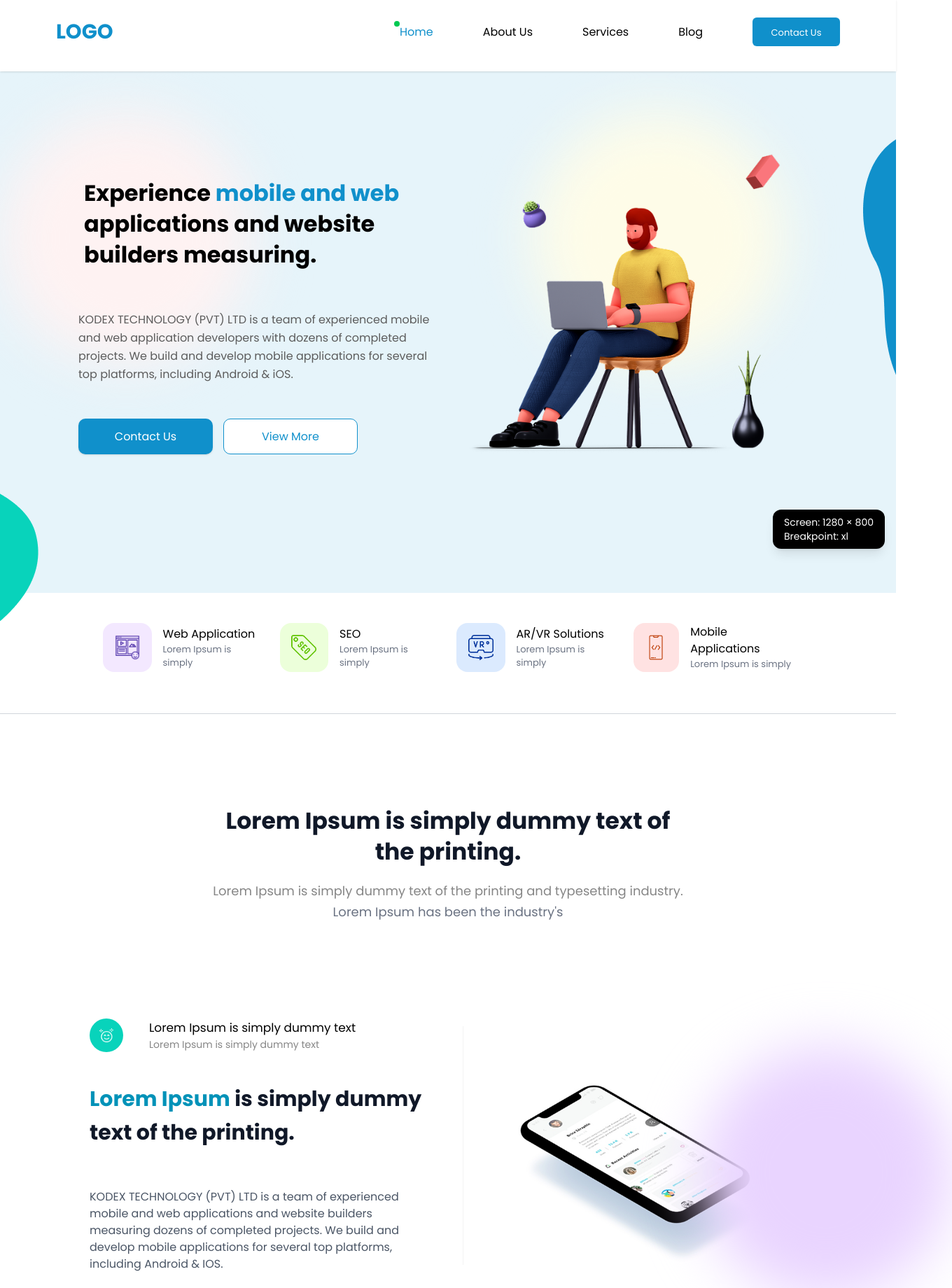
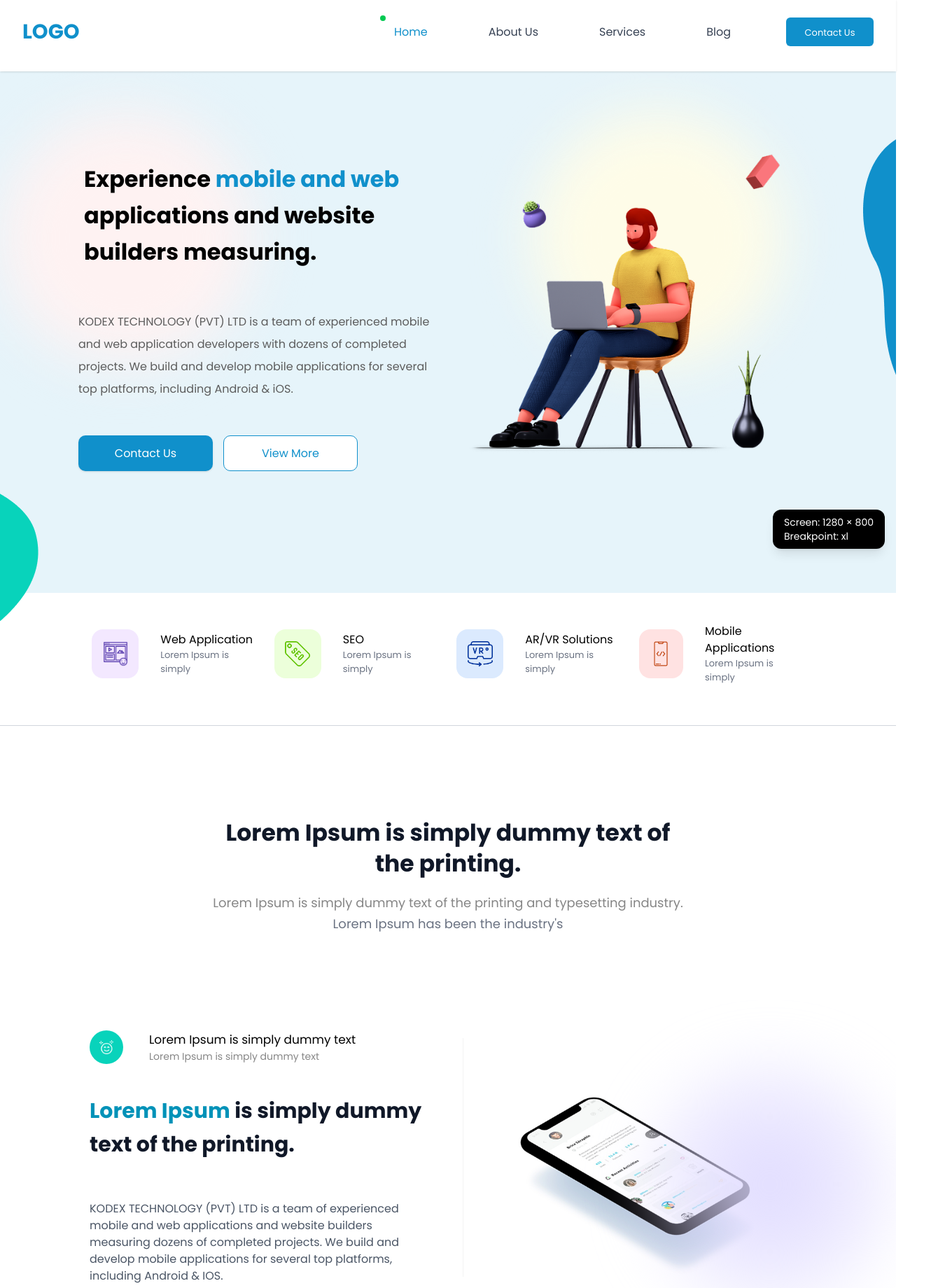
Before and after one commit to ravindu-kandawela1205/first-pro, a React (Vite) app: page / in a window 1280 px wide. Shown: the top 1840 px of the page at 70% size, 1360 px wide, since content can reach past the window. Built offline with nearby package versions, Linux system fonts and the light colour scheme.

Commit message:
fix[UI]: fixed navrbar auto select items when scroll

```diff
--- a/src/App.jsx
+++ b/src/App.jsx
@@ -21,18 +21,18 @@ function App() {
     <div>
       {/* <Navbar /> */}
       <Navbarlist />
-      <section name="home">
+      <section id="home">
       <Body />
       </section>
 
-      <section name="services">
+      <section id="services">
         <Middle />
       </section>
 
       <hr class="border-[0] h-[1px] bg-gray-300 my-4" />
 
       <Text />
-      <section name="blog">
+      <section id="blog">
         {/* <Abc /> */}
         <Phone />
       {/* <Section /> */}
@@ -50,7 +50,7 @@ function App() {
       <Company_names />
 
       <Newsletter />
-      <section name="aboutus">
+      <section id="aboutus">
         <Footer />
       </section>
 
--- a/src/body/body.jsx
+++ b/src/body/body.jsx
@@ -23,12 +23,12 @@ function Body() {
         />
 
         <div className="flex-1 max-w-lg md:mt-[160px] text-center md:text-left order-2 md:order-1 space-y-[50px] z-50">
-          <h1 className="text-4xl md:text-[32px] font-semibold p-2 leading-snug font-poppins">
+          <h1 className="text-4xl md:text-[32px] font-semibold p-2 leading-relaxed font-poppins">
             Experience <span className="text-[#1090CB]">mobile and web</span>{" "}
             applications and website builders measuring.
           </h1>
 
-          <p className="text-[#5C5C5C] font-normal leading-relaxed font-poppins">
+          <p className="text-[#5C5C5C] font-normal leading-8 font-poppins">
             KODEX TECHNOLOGY (PVT) LTD is a team of experienced mobile and web
             application developers with dozens of completed projects. We build
             and develop mobile applications for several top platforms, including
--- a/src/compononets/Footerloop.jsx
+++ b/src/compononets/Footerloop.jsx
@@ -52,13 +52,13 @@ export default function socialmedia() {
           </p>
           <p className="text-gray-800 text-sm font-medium">+908 89097 890</p>
         </div>
-<div className="flex items-center justify-center md:justify-end md:gap-[1px]  mt-[30px] md:mt-[100px]">
+<div className="flex items-center justify-center md:justify-end -space-x-2 md:-space-x-4 mt-[30px] md:mt-[100px]">
   {socail.map((sc, i) => (
     <img
       key={i}
       src={sc.path}
       alt=""
-      className="w-20 h-20 md:w-[60px] md:h-[60px] object-contain flex-shrink-0"
+      className="w-20 h-20 md:w-[60px] md:h-[60px]  justify-center flex-shrink-0"
     />
   ))}
 </div>
--- a/src/compononets/Navbarlist.jsx
+++ b/src/compononets/Navbarlist.jsx
@@ -2,46 +2,37 @@ import { useState } from "react";
 import { Link } from "react-scroll";
 
 const menuItems = [
-  { name: "Home" },
-  { name: "About Us" },
-  { name: "Services" },
-  { name: "Blog" },
+  { name: "Home", id: "home" },
+  { name: "About Us", id: "aboutus" },
+  { name: "Services", id: "services" },
+  { name: "Blog", id: "blog" },
 ];
 
-export default function Navbar() {
+export default function Navbarlist() {
   const [open, setOpen] = useState(false);
-  const [active, setActive] = useState("home"); // default active
-
-  const baseLinkClasses =
-    "cursor-pointer text-[16px] font-normal font-poppins hover:text-[#1090CB]";
-
-  const activeLinkClasses =
-    "text-[#1090CB] font-normal";
+  const [activeId, setActiveId] = useState("home"); // track active section
 
   const renderLinks = (isMobile = false) =>
-    menuItems.map((item, i) => {
-      const linkId = item.name.toLowerCase().replace(/\s+/g, "");
-      const isActive = active === linkId;
-
+    menuItems.map((item) => {
+      const isActive = activeId === item.id;
       return (
-        <li key={i} className="relative group">
+        <li key={item.id} className="relative">
           <Link
-            to={linkId}
+            to={item.id}
             smooth={true}
             duration={500}
-            offset={-80}
-            className={`${baseLinkClasses} ${isActive ? activeLinkClasses : ""}`}
-            onClick={() => {
-              setActive(linkId);
-              if (isMobile) setOpen(false);
-            }}
+            offset={-100}
+            spy={true}
+            onSetActive={() => setActiveId(item.id)}
+            onClick={() => isMobile && setOpen(false)}
+            className={`relative block px-2 py-1 cursor-pointer text-[16px] font-poppins font-normal ${
+              isActive ? "text-[#1090CB] font-bold" : "text-gray-700"
+            }`}
           >
-            <span
-              className={`absolute -top-1 -left-2 w-2 h-2 bg-green-500 rounded-full opacity-0  ${
-                isActive ? "opacity-100" : ""
-              }`}
-            ></span>
             {item.name}
+            {isActive && (
+              <span className="absolute -top-2 -left-3 w-2 h-2 bg-green-500 rounded-full"></span>
+            )}
           </Link>
         </li>
       );
@@ -52,9 +43,10 @@ export default function Navbar() {
       to="contact"
       smooth={true}
       duration={500}
-      offset={-80}
+      offset={-100}
+      spy={true}
+      onClick={() => isMobile && setOpen(false)}
       className="bg-[#1090CB] text-white text-[13px] cursor-pointer py-3 w-[125px] h-[41px] text-center rounded-[6px] hover:bg-blue-600 font-poppins"
-      onClick={() => isMobile && setOpen(false)}
     >
       Contact Us
     </Link>
@@ -62,9 +54,10 @@ export default function Navbar() {
 
   return (
     <div className="bg-white shadow w-full h-auto md:h-[102px] fixed top-0 left-0 z-[999]">
-      <div className="max-w-[1440px] mx-auto flex justify-between items-center py-2 md:py-6 px-8 md:px-20">
+      <div className="max-w-[1440px] mx-auto flex justify-between items-center py-2 md:py-6 px-4 md:px-[32px]">
         <div className="font-bold text-[#1090CB] text-[29px] font-poppins">LOGO</div>
 
+        {/* Mobile Hamburger */}
         <button
           className="md:hidden text-2xl text-gray-700"
           onClick={() => setOpen(!open)}
@@ -72,12 +65,14 @@ export default function Navbar() {
           ☰
         </button>
 
+        {/* Desktop menu */}
         <ol className="hidden md:flex gap-[71px] items-center">
           {renderLinks()}
           {contactButton()}
         </ol>
       </div>
 
+      {/* Mobile menu */}
       {open && (
         <div className="md:hidden bg-white border-t">
           <ol className="flex flex-col gap-4 py-4 items-center">
--- a/src/middle/CardsSection.jsx
+++ b/src/middle/CardsSection.jsx
@@ -3,7 +3,7 @@ import bellIcon from "../assets/bellang.png";
 export default function CardsSection() {
   return (
     <div className="flex flex-col md:flex-row px-4 justify-center items-center gap-8 md:gap-[25px] py-16 md:py-0 bg-white md:mt-[248px]">
-      <div className="relative bg-gray-100 text-white rounded-xl px-6 py-12 text-center shadow-lg  md:w-[550px] md:h-[500px]">
+      <div className="relative bg-[#F4F4F4] text-white rounded-xl px-6 py-12 text-center shadow-lg  md:w-[550px] md:h-[500px]">
         <h3 className="md:mt-[64px] text-lg md:text-[25px] font-semibold text-gray-900 mx-auto max-w-[400px] break-words">
           Lorem Ipsum is simply span dummy text.
         </h3>
@@ -14,16 +14,16 @@ export default function CardsSection() {
           projects. We build and develop mobile applications for several top
           platforms, including Android & IOS.
         </p>
-        <button className="mt-6 md:mt-[40px] px-6 py-3 bg-cyan-600 hover:bg-cyan-700 text-white font-medium rounded-md transition">
+        <button className="mt-6 md:mt-[40px] w-[153px] h-[49px] bg-[#1090CB] hover:bg-cyan-700 text-white font-medium rounded-md transition">
           View More
         </button>
       </div>
 
-      <div className="relative bg-cyan-600 text-white rounded-xl px-6 py-12 text-center shadow-lg  md:w-[550px] md:h-[500px]">
+      <div className="relative bg-[#1090CB] text-white rounded-xl px-6 py-12 text-center shadow-lg  md:w-[550px] md:h-[500px]">
         <img
           src={bellIcon}
           alt="bell"
-          className="absolute -top-12 right-6 w-24 h-24 md:w-[120.26px] md:h-[120.26px] transform rotate-12"
+          className="absolute -top-12 md:-top-[60px] right-6 w-24 h-24 md:w-[120.26px] md:h-[120.26px] transform rotate-12"
         />
         <h3 className="text-lg md:mt-[64px] md:text-[25px] font-semibold  mx-auto max-w-[300px] break-words">
           Lorem Ipsum is simply dummy text.
@@ -34,7 +34,7 @@ export default function CardsSection() {
           projects. We build and develop mobile applications for several top
           platforms, including Android & IOS.
         </p>
-        <button className="mt-6 md:mt-[40px] px-6 py-3 bg-white text-cyan-600 font-medium rounded-md hover:bg-gray-100 transition">
+        <button className="mt-6 md:mt-[40px]  w-[153px] h-[49px] bg-white text-[#1090CB] font-medium rounded-md hover:bg-gray-100 transition">
           View More
         </button>
       </div>
--- a/src/middle/divide.jsx
+++ b/src/middle/divide.jsx
@@ -6,10 +6,14 @@ import Effect_2 from "../assets/effect.png";
 export default function divide() {
   return (
     <div className=" relative mt-6 flex items-center justify-center bg-white px-6 mb-[100px]">
-      <div
-        className=" absolute bg-purple-200 rounded-full w-90 h-90 blur-2xl right-80 top-40 z-0
-       xl:-right-20 lg:right-20 md:right-10 md:block sm:hidden 2xl:right-30 2xl:top-1 2xl:block xl:top-10 xl:block lg:block"
-      ></div>
+<div
+  className="absolute rounded-full w-90 h-90 blur-2xl right-80 top-40 z-0
+    xl:-right-0 lg:right-20 md:right-10 md:block sm:hidden
+    2xl:right-30 2xl:top-1 2xl:block xl:top-10 xl:block lg:block
+    bg-[radial-gradient(circle_at_center,_#DED9FF,_#FFFFFF00)]"
+></div>
+
+
       {/* <img
         src={Effect_l}
         alt=""
--- a/src/middle/dividepink.jsx
+++ b/src/middle/dividepink.jsx
@@ -16,7 +16,7 @@ function dividepink() {
           <img
             src={mockupImg}
             alt="Stacked mockup"
-            className="w-[300px] md:w-[450px] lg:w-[550px] drop-shadow-2xl"
+            className="w-[300px] md:w-[450px] lg:w-[550px] drop-shadow-2xl "
           />
         </div>
 
--- a/src/middle/middle.jsx
+++ b/src/middle/middle.jsx
@@ -33,11 +33,11 @@ const services = [
 export default function Services() {
   return (
     <div className="w-full py-10 md:py-[43px] md:px-[123px]">
-      <div className="max-w-6xl mx-auto grid grid-cols-1 sm:grid-cols-2 md:grid-cols-4 gap-6 px-6">
+      <div className="max-w-6xl mx-auto grid grid-cols-1 sm:grid-cols-2 md:grid-cols-4 gap-6 px-2">
         {services.map((service, i) => (
           <div
             key={i}
-            className="flex items-center gap-4"
+            className="flex items-center gap-[31px]"
           >
             {/* Icon */}
             <div
--- a/src/middle/newsletter.jsx
+++ b/src/middle/newsletter.jsx
@@ -11,16 +11,22 @@ function Newsletter() {
           alt="star"
           className="absolute top-[-30px] left-[167px] w-[66px] h-[66px]"
         />
+        <img
+          src={pai}
+          alt="star"
+          className="absolute top-[94px] right-[397px] w-[66px] h-[66px] xl:block lg:hidden"
+        />
+
 
         <h2 className="leading-12 text-lg md:text-[30px] font-semibold text-gray-800 text-center md:mb-[80px] md:pl[360px]">
           Lorem Ipsum is simply dummy <br /> text of the printing.
         </h2>
 
-        <div className="flex flex-col md:flex-row gap-[14px] items-center justify-center">
+        <div className="flex flex-col md:flex-row gap-[14px] items-center justify-center mt-6">
           <input
             type="email"
             placeholder="Enter your email"
-            className="md:w-[532px] md:h-[67px] w-[300px] py-4 px-2 text-gray-700 focus:outline-none rounded-lg shadow-sm bg-white"
+            className="md:w-[532px] md:h-[67px] w-[300px] py-4 px-2 md:pl-5 text-gray-700 focus:outline-none rounded-lg shadow-sm bg-white"
           />
 
           <button className="h-[67px] md:w-[172px] w-[300px] px-4 bg-black text-white font-medium hover:bg-gray-900 rounded-lg shadow-sm">
```
